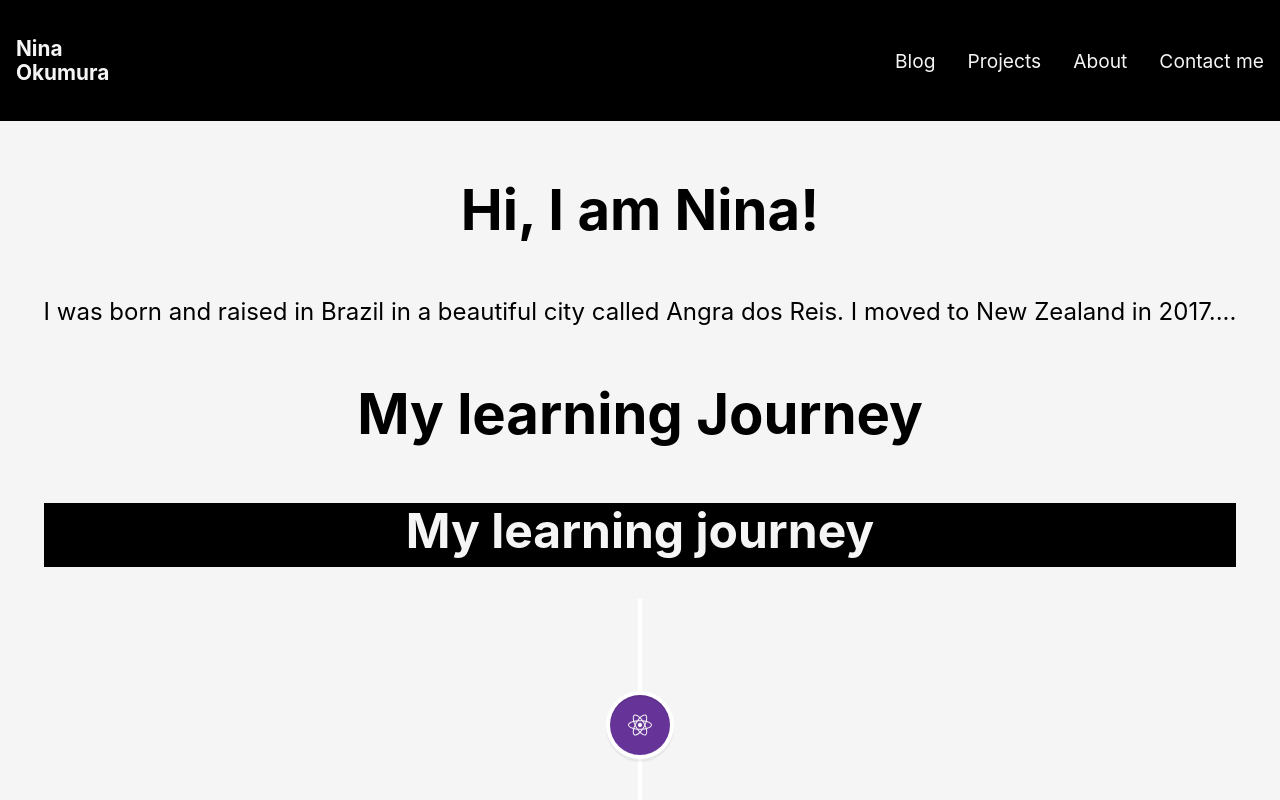
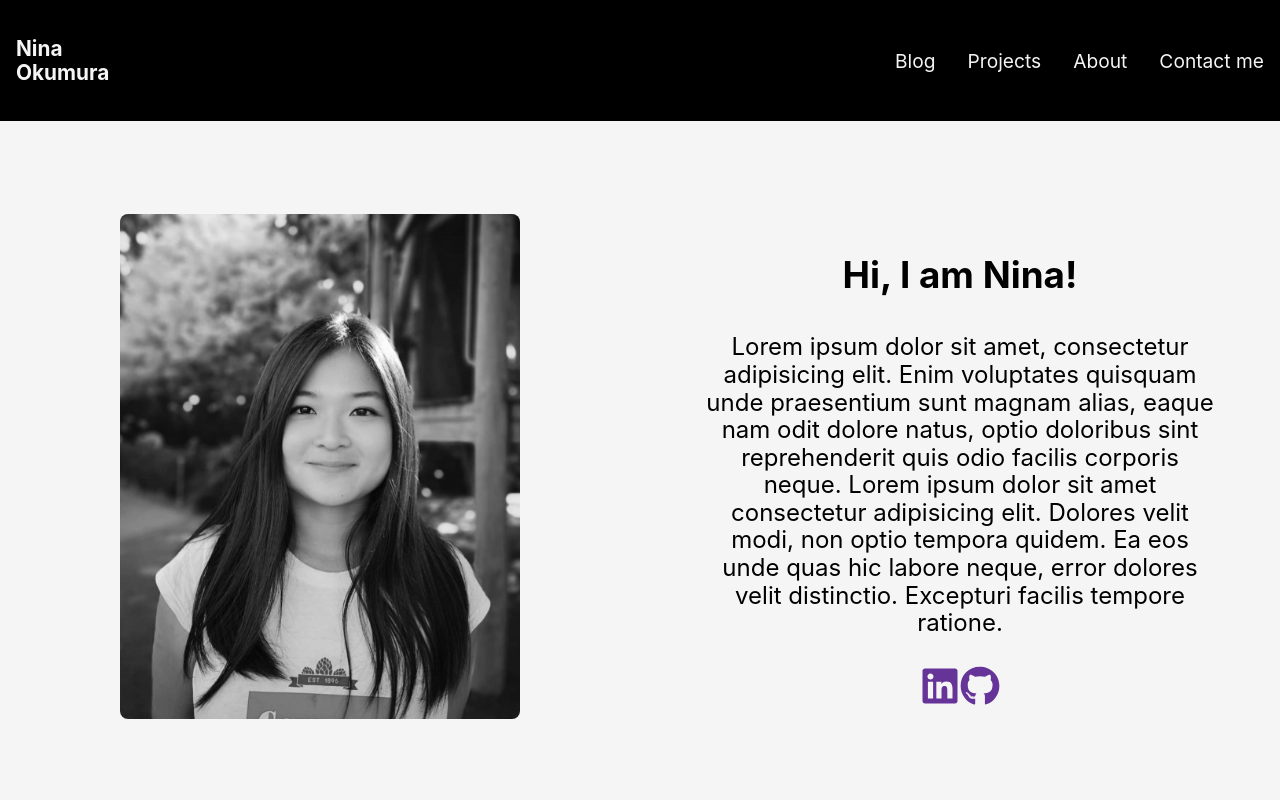
Before and after one commit to ninaokumura/portfolio-react, a React (Create React App) app: page /about in a window 1280 px wide. Shown: the top 800 px of the page. Built offline with nearby package versions, Linux system fonts and the light colour scheme.

Commit message:
add display grid to aboutMe section

```diff
--- a/src/Pages/AboutMe.jsx
+++ b/src/Pages/AboutMe.jsx
@@ -1,18 +1,13 @@
 import React from 'react';
 
 import Timeline from '../components/timeline/timeline';
+import Info from '../components/info/info';
 
 function AboutMe() {
   return (
     <div>
-      <div className='about-me'>
-        <h3>Hi, I am Nina!</h3>
-        <p style={{ fontSize: '1.5rem' }}>
-          I was born and raised in Brazil in a beautiful city called Angra dos
-          Reis. I moved to New Zealand in 2017....
-        </p>
-      </div>
-      <h3>My learning Journey</h3>
+      <Info />
+
       <Timeline />
     </div>
   );
--- /dev/null
+++ b/src/components/info/info.css
@@ -0,0 +1,29 @@
+.grid-container {
+  display: grid;
+  grid-template-columns: repeat(2, 1fr);
+  place-items: center;
+  margin-top: 2rem;
+  margin-bottom: 7rem;
+}
+
+.info-container {
+  padding: 4rem;
+}
+
+.info-title {
+  font-size: 2.3rem;
+}
+
+.info-text {
+  font-size: 1.5rem;
+}
+
+.info-img {
+  width: 25rem;
+  border-radius: 0.5rem;
+}
+
+.info-icon {
+  color: rebeccapurple;
+  font-size: 2.5rem;
+}
--- /dev/null
+++ b/src/components/info/info.jsx
@@ -0,0 +1,34 @@
+import React from 'react';
+
+import { FaLinkedin, FaGithub } from 'react-icons/fa';
+import './info.css';
+
+function Info() {
+  return (
+    <div className='grid-container'>
+      <img className='info-img' src='/images/me.jpg' />
+      <div className='info-container'>
+        <h3 className='info-title'>Hi, I am Nina!</h3>
+        <p className='info-text'>
+          Lorem ipsum dolor sit amet, consectetur adipisicing elit. Enim
+          voluptates quisquam unde praesentium sunt magnam alias, eaque nam odit
+          dolore natus, optio doloribus sint reprehenderit quis odio facilis
+          corporis neque. Lorem ipsum dolor sit amet consectetur adipisicing
+          elit. Dolores velit modi, non optio tempora quidem. Ea eos unde quas
+          hic labore neque, error dolores velit distinctio. Excepturi facilis
+          tempore ratione.
+        </p>
+        <span className='info-icon'>
+          <a href='https://www.linkedin.com/in/nina-7b4377221/'>
+            <FaLinkedin />
+          </a>
+          <a href='https://github.com/ninaokumura'>
+            <FaGithub />
+          </a>
+        </span>
+      </div>
+    </div>
+  );
+}
+
+export default Info;
```
Also changed, not shown: public/images/me.jpg (added).
